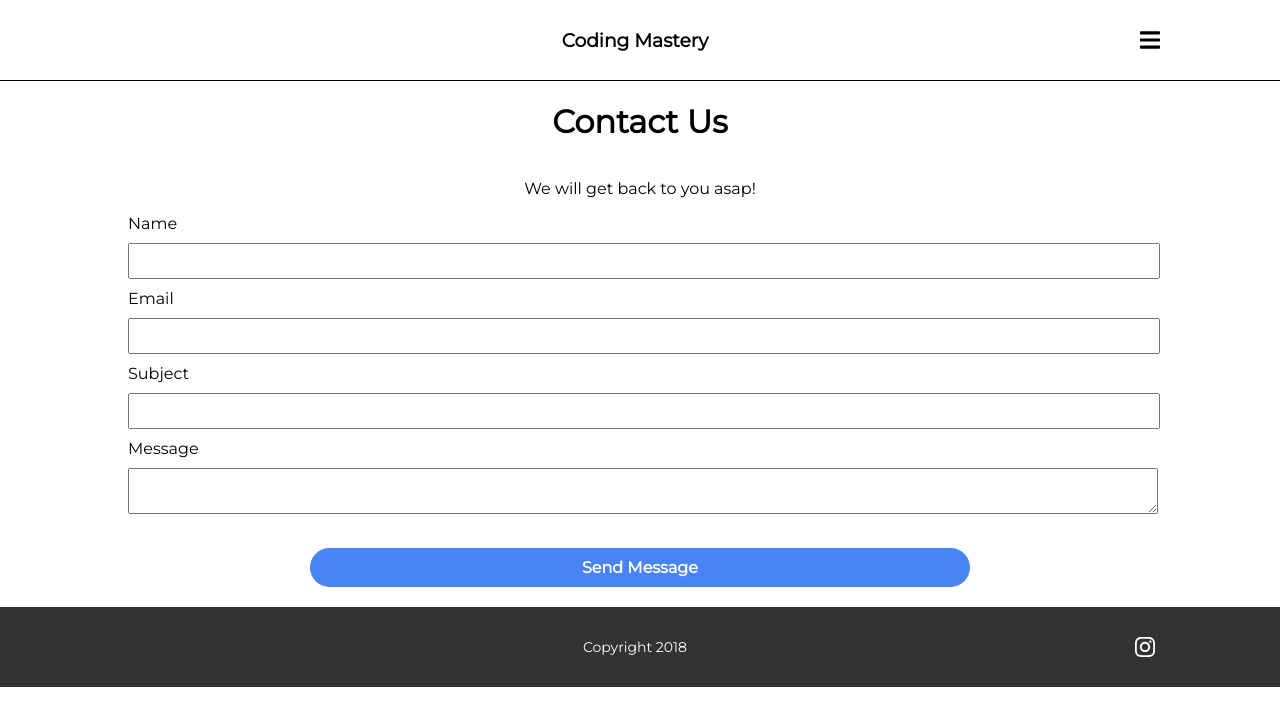
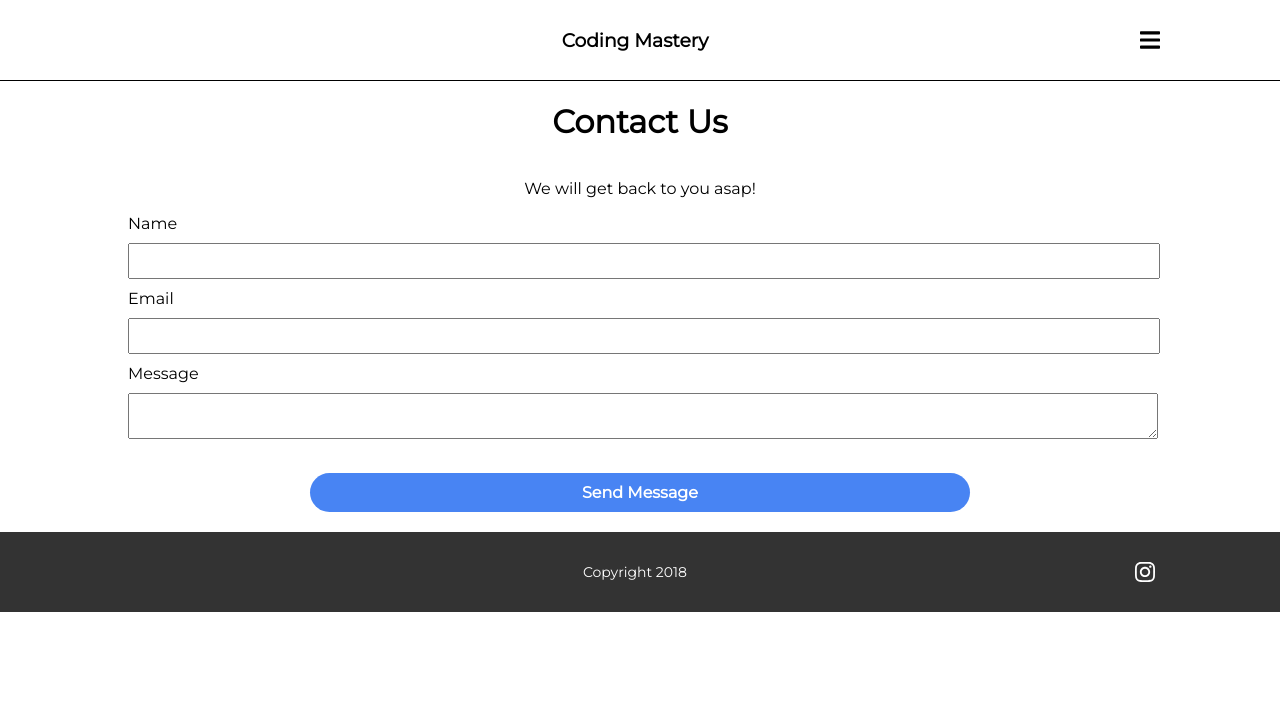
Before and after one commit to codingmastery/codingmastery, a React (Vite) app: page /contact in a window 1280 px wide. Shown: the top 726 px of the page. Built offline with nearby package versions, Linux system fonts and the light colour scheme; a web font is replaced by a local one.

Commit message:
Testing vscode integration with github

```diff
--- a/src/Containers/ContactUs/ContactUs.jsx
+++ b/src/Containers/ContactUs/ContactUs.jsx
@@ -16,10 +16,6 @@ const ContactUs = () => (
           <input type="text" id="contactEmail" name="contactEmail" />
         </div>
         <div>
-          <label htmlFor="emailSubject">Subject</label>
-          <input type="text" id="emailSubject" name="emailSubject" />
-        </div>
-        <div>
           <label htmlFor="emailMessage">Message</label>
           <textarea id="emailMessage" name="emailSubject" />
         </div>
--- a/src/Containers/Main/Main.jsx
+++ b/src/Containers/Main/Main.jsx
@@ -29,7 +29,7 @@ class Main extends React.Component {
       console.log("arrow Function");
 //      document.querySelector(".form-box").submit();
 
-      fetch("https://codingmastery.netlify.com/", {
+      fetch("/send_mail", {
         method: "POST",
         headers: { "Content-Type": "application/x-www-form-urlencoded" },
         body: this.encode({ "form-name": "subscribeHome", "email": `${this.state.email}` })
@@ -58,9 +58,6 @@ class Main extends React.Component {
             <React.Fragment>
               <h1> Learn to code </h1>
               <p>It's easy. We provide all the steps!</p>
-              <form name="subscribeHome" netlify netlify-honeypot="bot-field" hidden>
-                <input type="email" name="email" />
-              </form>
               <form
                 className="form-box"
                 onSubmit={this.handleSubmit}
```
